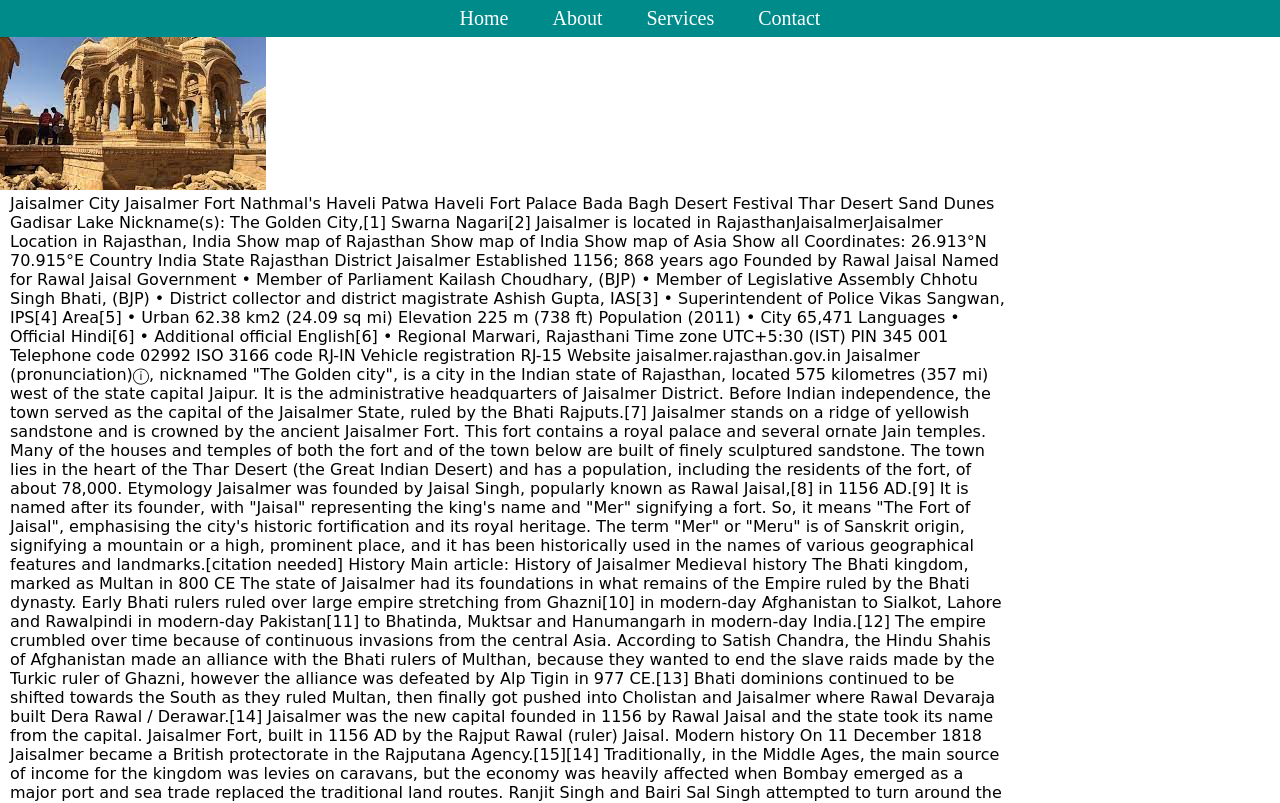
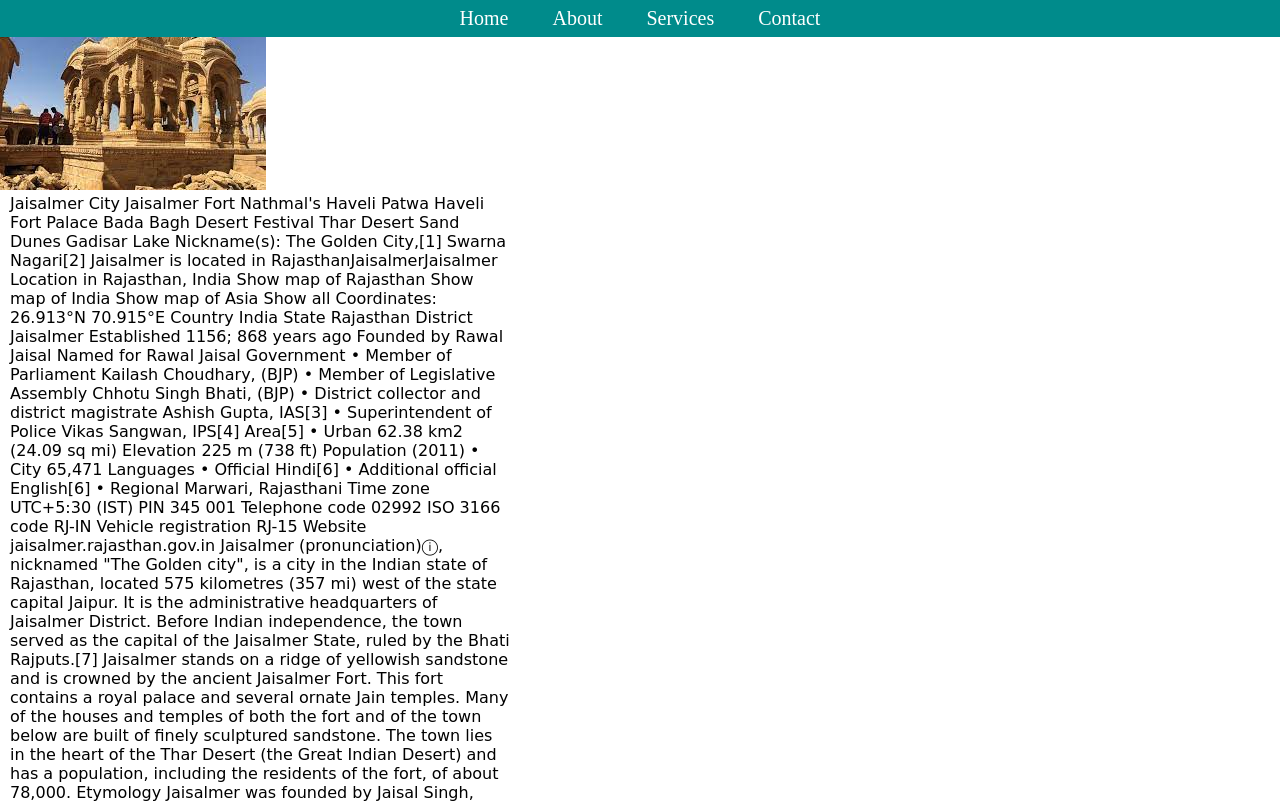
Before and after one commit to sagarkumarabu/travel, a plain HTML site: page jais.html in a window 1280 px wide. Shown: the top 803 px of the page. Drawn offline with Linux system fonts and the light colour scheme.

Commit message:
Update jais.html

```diff
--- a/jais.html
+++ b/jais.html
@@ -16,7 +16,7 @@
 		 </ul>
 	</nav>
 <img src="Jaisalmer.jpeg">
-<p style="width: 1000px; font-family: cursive; margin-left: 10px;">
+<p style="width: 500px; font-family: cursive; margin-left: 10px; ">
 
 Jaisalmer  City
 Jaisalmer Fort
```
